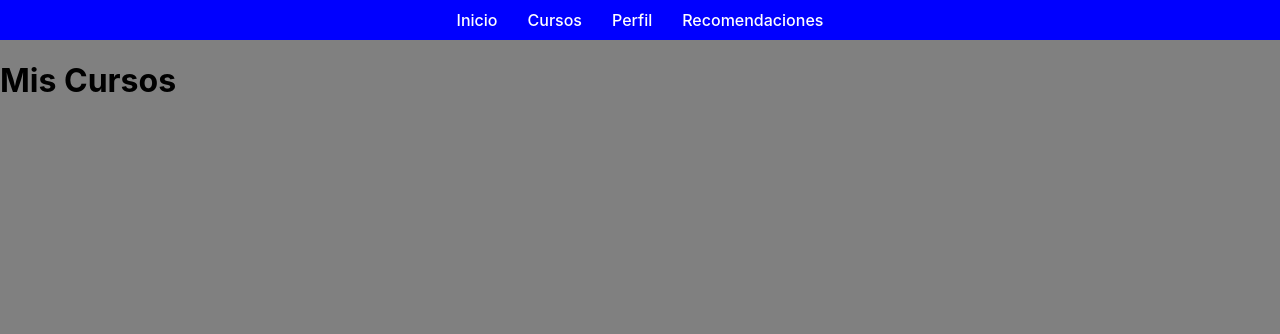
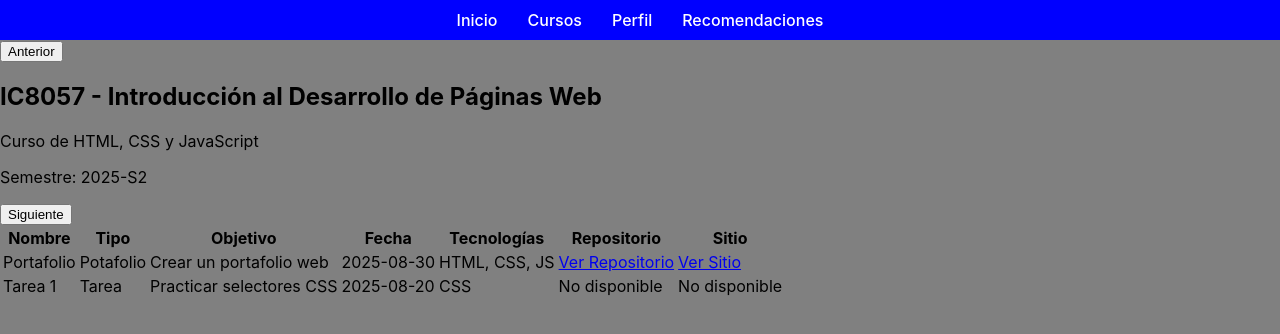
Before and after one commit to Elder19/Portafolio-Dise-o-Web, a React (Create React App) app: page /cursos in a window 1280 px wide. Shown: the top 334 px of the page. Built offline with nearby package versions, Linux system fonts and the light colour scheme.

Commit message:
Estructura para mostrar los cursos con un carrusel superior y tabla en la parte inferior para usar con scroll y un fotter

```diff
--- /dev/null
+++ b/public/datos/MisCursos.json
@@ -0,0 +1,35 @@
+[
+  {
+    "curso": "IC8057",
+    "nombre": "Introducción al Desarrollo de Páginas Web",
+    "semestre": "2025-S2",
+    "descripcion": "Curso de HTML, CSS y JavaScript",
+    "trabajos": [
+      {
+        "nombre": "Portafolio",
+        "tipo": "Potafolio",
+        "objetivo": "Crear un portafolio web",
+        "fecha": "2025-08-30",
+        "tecnologias": ["HTML", "CSS", "JS"],
+        "repo": "https://github.com/Elder19/Portafolio-Dise-o-Web",
+        "sitio": "https://silly-conkies-1bf03f.netlify.app/"
+      },
+      {
+        "nombre": "Tarea 1",
+        "tipo": "Tarea",
+        "objetivo": "Practicar selectores CSS",
+        "fecha": "2025-08-20",
+        "tecnologias": ["CSS"],
+        "repo": "",
+        "sitio": ""
+      }
+    ]
+  },
+  {
+    "curso": "IC8058",
+    "nombre": "Programación Avanzada",
+    "semestre": "2025-S2",
+    "descripcion": "Curso de estructuras de datos y algoritmos",
+    "trabajos": []
+  }
+]
--- a/src/Interfaces/Cursos.jsx
+++ b/src/Interfaces/Cursos.jsx
@@ -1,8 +1,85 @@
-import React from "react";
-
+import React, { useState, useEffect } from "react";
 
 function Cursos() {
-  return <h1>Mis Cursos</h1>;
+  const [cursos, setCursos] = useState([]);
+  const [cursoP, setCursoP] = useState(0);
+
+  useEffect(() => {
+    fetch("/datos/MisCursos.json")
+      .then((res) => res.json())
+      .then((data) => {
+        setCursos(data);
+      })
+      .catch((err) => console.error("Error al cargar JSON:", err));
+  }, []);
+
+  if (cursos.length === 0) return <div>Cargando cursos...</div>;
+  const cursoActual = cursos[cursoP];
+
+  const HandleAnterior = () => {
+    setCursoP((prev) => (prev === 0 ? cursos.length - 1 : prev - 1));
+  };
+  const HandleSiguiente = () => {
+    setCursoP((prev) => (prev === cursos.length - 1 ? 0 : prev + 1));
+  };
+
+  return (
+    <>
+      <header className="CursoInfo">
+        <button onClick={HandleAnterior}>Anterior</button>
+        <h2>
+          {cursoActual.curso} - {cursoActual.nombre}
+        </h2>
+        <p>{cursoActual.descripcion}</p>
+        <p>Semestre: {cursoActual.semestre}</p>
+        <button onClick={HandleSiguiente}>Siguiente</button>
+      </header>
+      <main>
+        <table>
+          <thead>
+            <tr>
+              <th>Nombre</th>
+              <th>Tipo</th>
+              <th>Objetivo</th>
+              <th>Fecha</th>
+              <th>Tecnologías</th>
+              <th>Repositorio</th>
+              <th>Sitio</th>
+            </tr>
+          </thead>
+          <tbody>
+            {cursoActual.trabajos.map((trabajo, index) => (
+              <tr key={index}>
+                <td>{trabajo.nombre}</td>
+                <td>{trabajo.tipo}</td>
+                <td>{trabajo.objetivo}</td>
+                <td>{trabajo.fecha}</td>
+                <td>{trabajo.tecnologias.join(", ")}</td>
+                <td>
+                  {trabajo.repo ? (
+                    <a href={trabajo.repo} target="_blank" rel="noopener noreferrer">
+                      Ver Repositorio
+                    </a>
+                  ) : (
+                    "No disponible"
+                  )}
+                </td>
+                <td>
+                  {trabajo.sitio ? (
+                    <a href={trabajo.sitio} target="_blank" rel="noopener noreferrer">
+                      Ver Sitio
+                    </a>
+                  ) : (
+                    "No disponible"
+                  )}
+                </td>
+              </tr>
+            ))}
+          </tbody>
+        </table>
+      </main>
+    </>
+
+  );
 }
-
 export default Cursos;
--- a/src/Interfaces/Inicio.jsx
+++ b/src/Interfaces/Inicio.jsx
@@ -2,7 +2,7 @@ import React, { useState, useEffect } from "react";
 //import "./Cursos.css"; // <-- Importa aquí tu CSS
 import ElderImg from "../assets/ELDER.jpg";
 
-function Cursos() {
+function Inicio() {
   const [cursos, setCursos] = useState([]);
 
   useEffect(function () {
@@ -41,4 +41,4 @@ function Cursos() {
   );
 }
 
-export default Cursos;
+export default Inicio;
```
